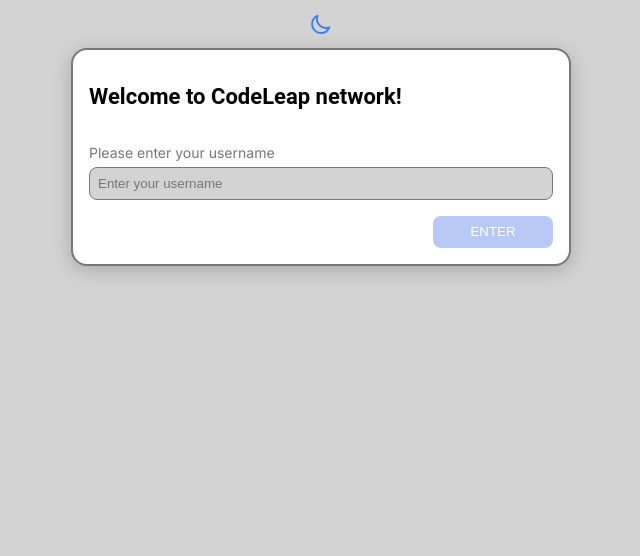
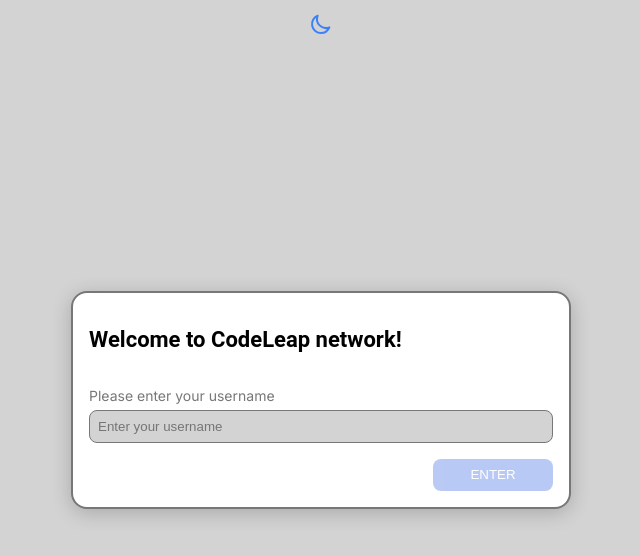
Before and after one commit to snk-js/CodeLeap-FE-prototype, a Next.js app: page /signup in a window 1280 px wide. Shown: the top 556 px of the page, without its empty margins (319-959 px from the left). Built offline with nearby package versions, Linux system fonts and the light colour scheme.

Commit message:
bugfix: fix pixel perfect styles - css adjustments

```diff
--- a/app/layout.tsx
+++ b/app/layout.tsx
@@ -29,7 +29,7 @@
     <html className={inter.className} suppressHydrationWarning>
       <body>
         <Providers>
-          <div className="w-full flex justify-center items-center h-[3rem]">
+          <div className="w-full flex justify-center items-center h-[3rem] fixed z-51">
             <ThemeSwitch />
           </div>
           {props.children}
--- a/app/signup/page.tsx
+++ b/app/signup/page.tsx
@@ -4,7 +4,7 @@
 
 const Signup = () => {
   return (
-    <div className="flex justify-center">
+    <div className="flex justify-center h-full">
       <SignupModal />
     </div>
   );
--- a/components/Modal/ModalOverlay.tsx
+++ b/components/Modal/ModalOverlay.tsx
@@ -8,7 +8,7 @@
 }> = ({ children, onClose }) => {
   return (
     <div
-      className="fixed inset-0 bg-black bg-opacity-50 flex items-center justify-center z-50"
+      className="h-full bg-black bg-opacity-50 flex items-center justify-center z-50"
       onClick={onClose}
     >
       <div onClick={(e) => e.stopPropagation()}>{children}</div>
--- a/styles/globals.scss
+++ b/styles/globals.scss
@@ -8,10 +8,10 @@
 
 // Dark theme variables
 $base-background-dark: 18, 18, 18;       // Very dark gray (not pure black)
-$primary-color-dark: 138, 169, 255;      // Lighter/brighter blue for better contrast
+$primary-color-dark: 137, 201, 141;      // Lighter/brighter blue for better contrast
 $background-text-dark: 28, 28, 28;          // Black (reversed from light theme)
 $foreground-text-dark: 255, 255, 255;    // White
-$lighter-text-dark: 59, 58, 58;          // a bit lighter black
+$lighter-text-dark: 77, 77, 77;          // a bit lighter black
 
 @mixin light-theme {
   --base-background-rgb: #{$base-background};
@@ -40,6 +40,8 @@
 button {
   min-width: 120px;
   height: 32px;
+  line-height: 100%;
+  letter-spacing: 0;
 }
 
 :root {
@@ -63,4 +65,5 @@
   color: rgb(var(--foreground-text-rgb));
   background: rgb(var(--base-background-rgb));
   margin: 0;
+  height: 100%;
 }
```
